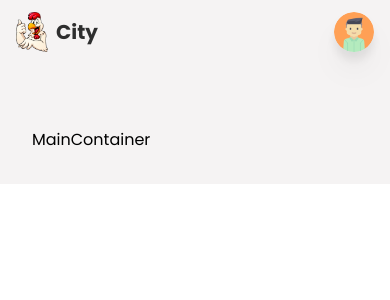
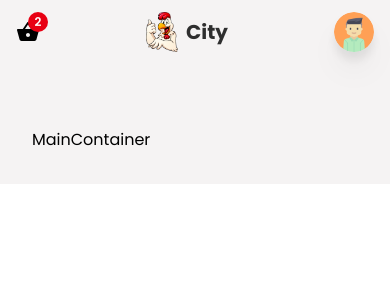
Before and after one commit to Gunapathi/restaurant_app, a React (Create React App) app: page / in a window 390 px wide. Shown: the top 300 px of the page. Built offline with nearby package versions, Linux system fonts and the light colour scheme.

Commit message:
rest_app - updated cart icon for mobile view

```diff
--- a/src/components/Header.jsx
+++ b/src/components/Header.jsx
@@ -130,10 +130,21 @@ const Header = () => {
 
 			{/* mobile */}
 			<div className="flex items-center justify-between md:hidden w-full h-full">
+				{/* mobile cart icon */}
+				<div className="relative flex items-center justify-center">
+					<MdShoppingBasket className="text-textCOlor text-2xl"></MdShoppingBasket>
+					<div className="absolute -top-2 -right-2 w-5 h-5 flex items-center justify-center rounded-full bg-cartNumBg">
+						<p className="text-xs text-white font-semibold">2</p>
+					</div>
+				</div>
+
+				{/* mobile logo */}
 				<Link to={"/"} className="flex items-center gap-2">
 					<img src={Logo} className="w-8 object-cover" alt="Logo" />
 					<p className="text-headingColor text-xl font-bold">City</p>
 				</Link>
+
+				{/* mobile menu and user auth */}
 				<div className="relative">
 					<motion.img
 						whileTap={{ scale: 0.6 }}
```
